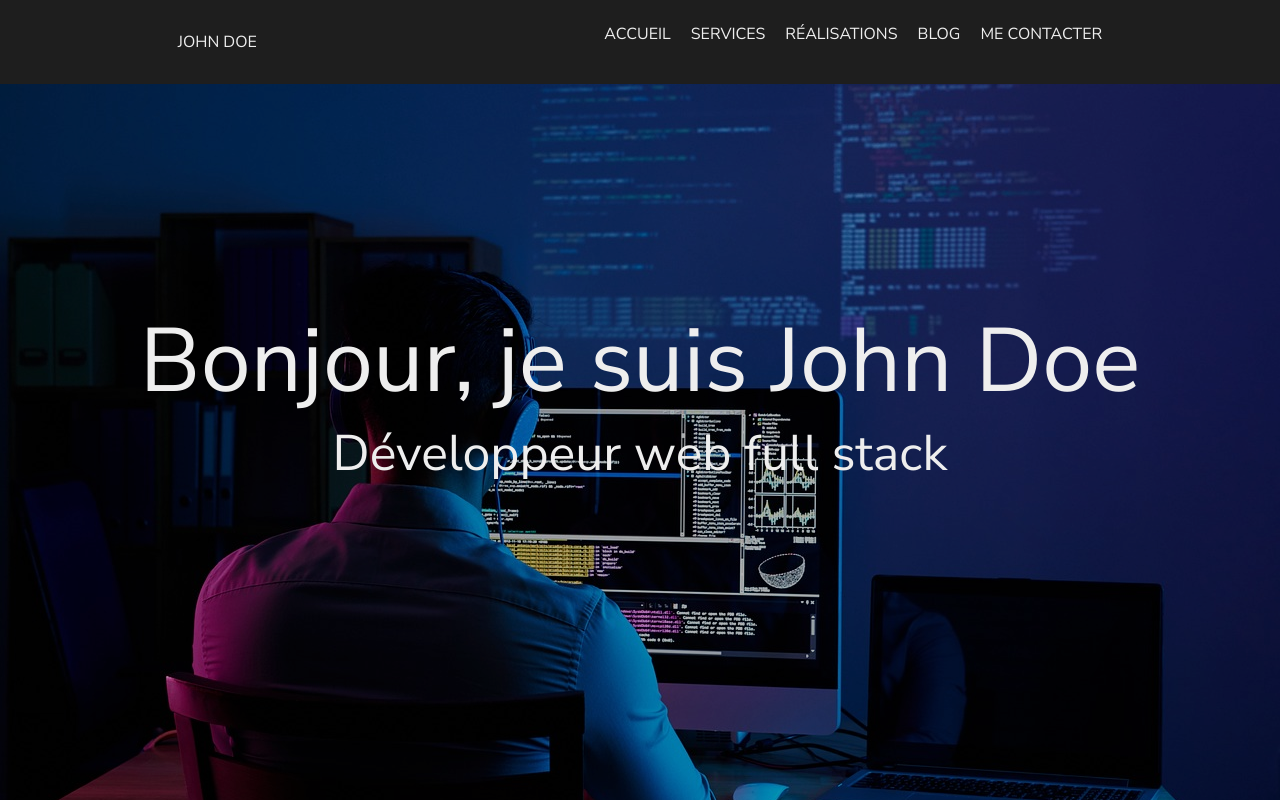
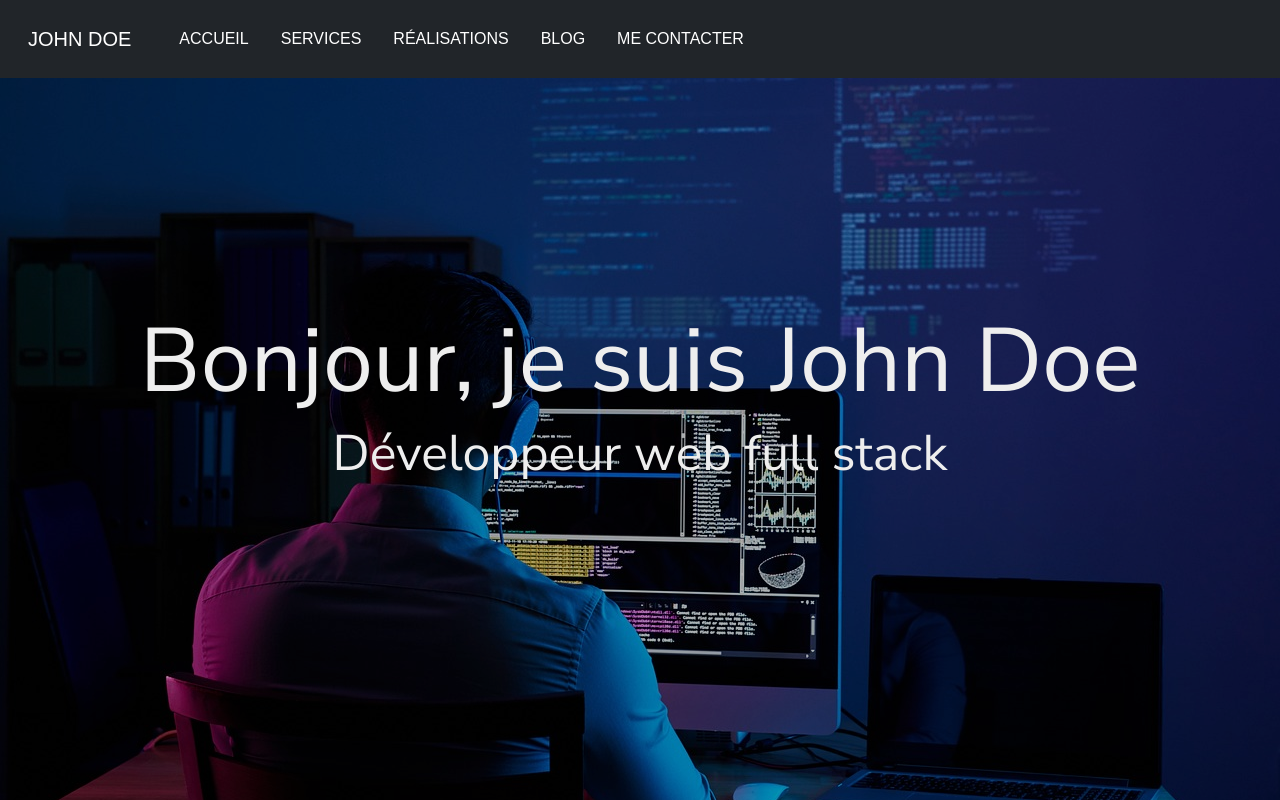
Before and after one commit to cgwena/portfolio-johndoe, a React (Create React App) app: page / in a window 1280 px wide. Built offline with nearby package versions, Linux system fonts and the light colour scheme.

Commit message:
nav style added

```diff
--- a/src/App.css
+++ b/src/App.css
@@ -18,15 +18,7 @@ body {
 }
 
 nav {
-  color: var(--color4) ;
-  background-color: var(--color3);
-  display: flex;
-  justify-content: space-around;
-  align-items: center;
-  padding: 20px;
-  position: fixed;
-  width: 100vw;
-  z-index: 1;
+  font-family: 'Poppins', sans-serif;
 }
 
 h1 {
--- a/src/components/Header.js
+++ b/src/components/Header.js
@@ -1,28 +1,34 @@
 const Header = () => {
     return (
         <section>
-             <nav>
-                    <a href="#">JOHN DOE</a>
-                    <div>
-                        <ul>
-                            <li>
-                                <a className="active" aria-current="page" href="#">ACCUEIL</a>
+            <nav className="navbar navbar-expand-lg bg-dark fixed-top">
+                <div className="container-fluid ">
+                    <a className="navbar-brand text-bg-dark p-3 text-uppercase" href="#">John Doe</a>
+                    <button className="navbar-toggler" type="button" data-bs-toggle="collapse" data-bs-target="#navbarNav" aria-controls="navbarNav" aria-expanded="false" aria-label="Toggle navigation">
+                        <span className="navbar-toggler-icon"></span>
+                    </button>
+                    <div className="collapse navbar-collapse" id="navbarNav">
+                        <ul className="navbar-nav ">
+                            <li className="nav-item">
+                                <a className="nav-link active text-bg-dark p-3 text-uppercase" aria-current="page" href="#">Accueil</a>
                             </li>
-                            <li>
-                                <a href="#">SERVICES</a>
+                            <li className="nav-item">
+                                <a className="nav-link text-bg-dark p-3 text-uppercase" href="#">Services</a>
                             </li>
-                            <li>
-                                <a  href="#">RÉALISATIONS</a>
+                            <li className="nav-item">
+                                <a className="nav-link text-bg-dark p-3 text-uppercase" href="#">Réalisations</a>
                             </li>
-                            <li>
-                                <a href="#">BLOG</a>
+                            <li className="nav-item ">
+                                <a className="nav-link text-bg-dark p-3 text-uppercase" href="#">Blog</a>
                             </li>
-                            <li>
-                                <a href="#">ME CONTACTER</a>
+                            <li className="nav-item">
+                                <a className="nav-link text-bg-dark p-3 text-uppercase" href="#">Me contacter</a>
                             </li>
                         </ul>
                     </div>
+                </div>
             </nav>
+
         </section>
     )
 }
```
